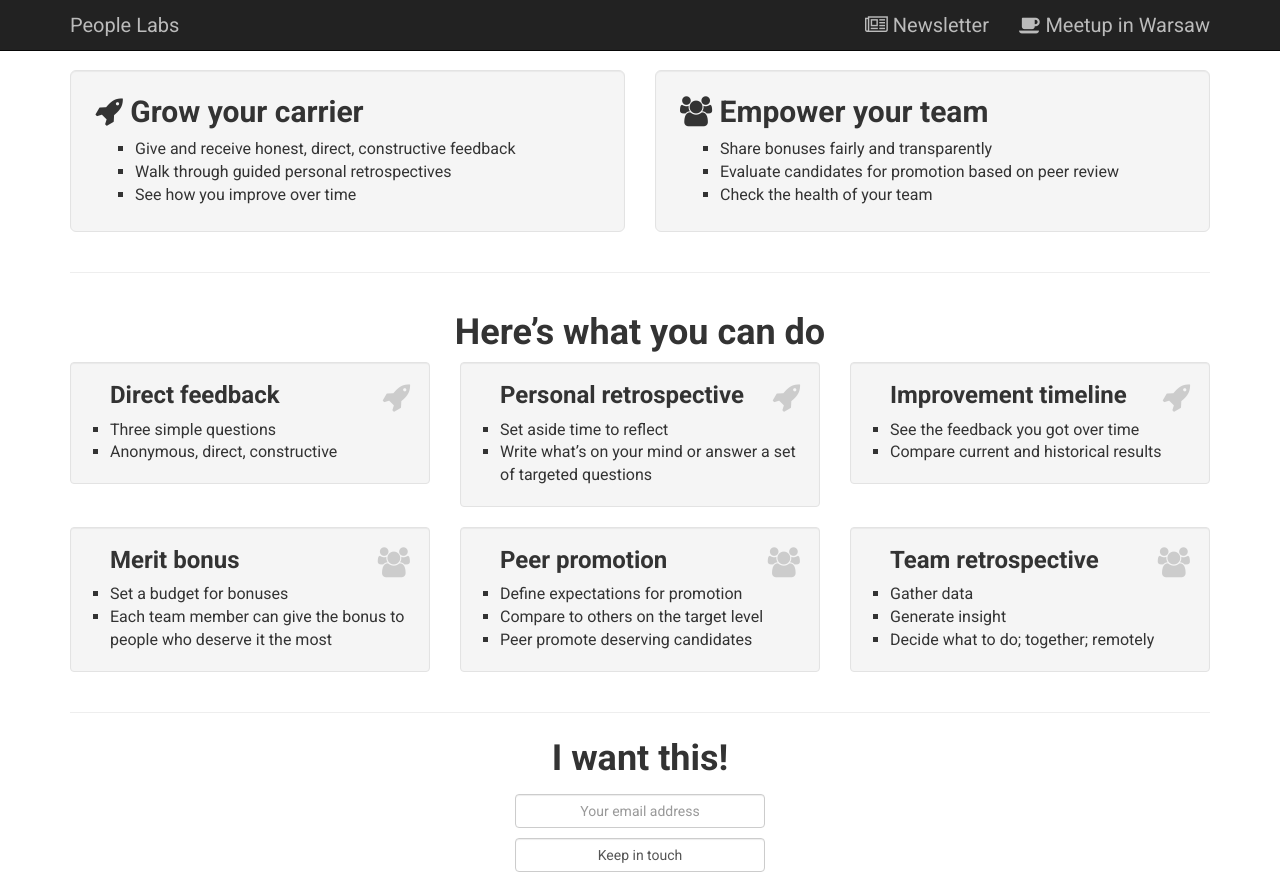
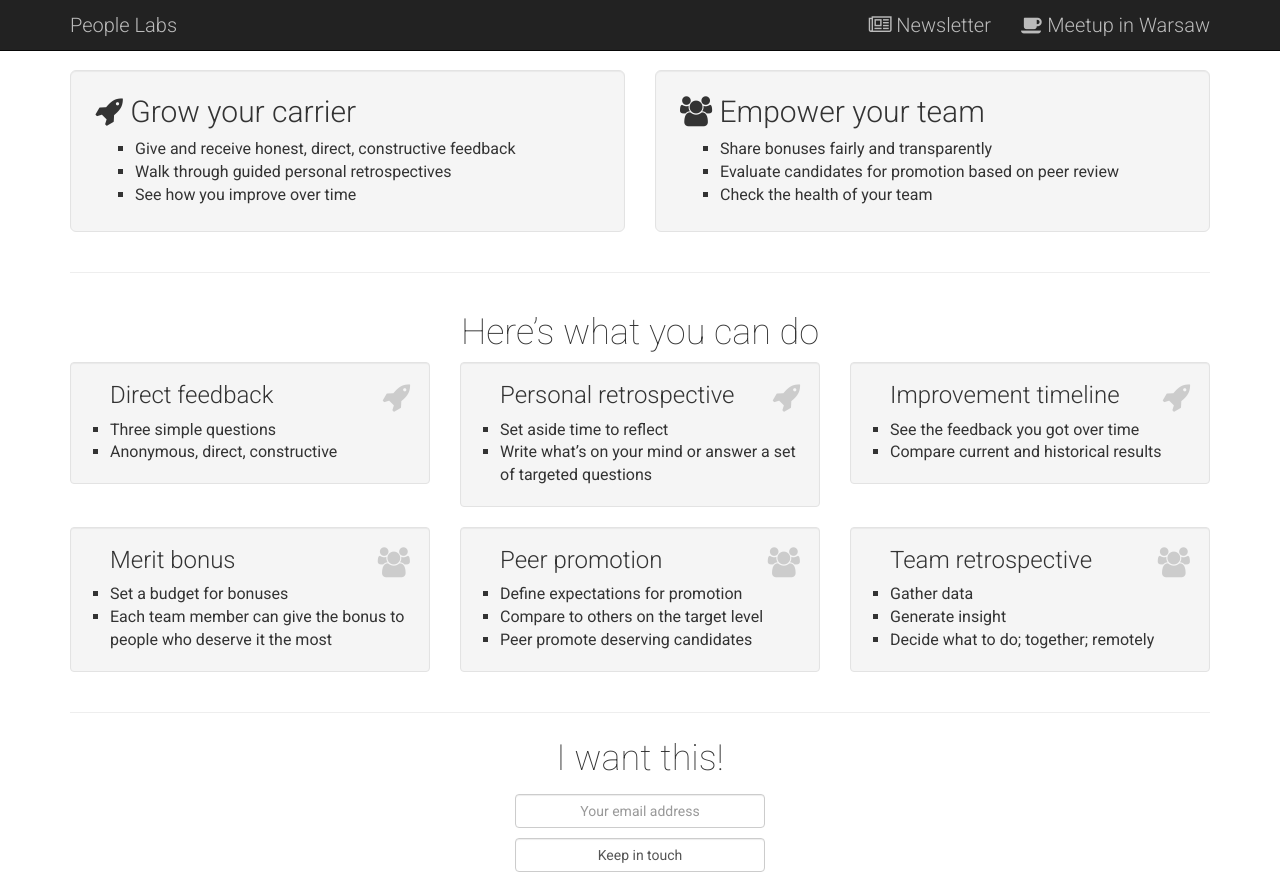
Before and after one commit to tasuk/psfg, a Django app: page /labs in a window 1280 px wide. Run offline with Django 3.2, Linux system fonts and the light colour scheme; some libraries are stand-ins or nearby versions.

Commit message:
Better font weights

```diff
--- a/homepage/templates/index.html
+++ b/homepage/templates/index.html
@@ -2,7 +2,7 @@
 <html>
 <head>
     <title>People Skills For Geeks</title>
-    <link rel="stylesheet" href="//fonts.googleapis.com/css?family=Roboto:400,700,400italic,700italic">
+    <link rel="stylesheet" href="//fonts.googleapis.com/css?family=Roboto:100,300,400">
     <link rel="stylesheet" href="//maxcdn.bootstrapcdn.com/font-awesome/4.3.0/css/font-awesome.min.css">
     <link rel="stylesheet" href="//maxcdn.bootstrapcdn.com/bootstrap/3.3.2/css/bootstrap.min.css">
     <script src="//ajax.googleapis.com/ajax/libs/jquery/1.11.2/jquery.min.js"></script>
@@ -10,12 +10,12 @@
     <meta name="viewport" content="width=device-width, initial-scale=1">
     <style>
         body { padding-top: 70px; font-family: "Roboto"; font-size: 16px; }
-        .navbar { font-size: 20px; }
+        .navbar { font-size: 20px; font-weight: 300; }
         .navbar-brand { font-size: inherit; }
         .navbar-inverse .navbar-brand, .navbar-inverse .navbar-nav>li>a { color: #BBB; }
 
-        h1 { text-align: center; }
-        h1, h2, h3 { font-weight: bold; }
+        h1 { text-align: center; font-weight: 100; }
+        h2, h3 { font-weight: 300; }
         li { list-style-type: square; }
 
         .well ul { margin-bottom: 0px; }
@@ -26,7 +26,7 @@
         form div { text-align: center; }
         .form-inline .form-control { text-align: center; width: 250px; margin: 5px; }
         .form-control { display: inline-block; }
-        form label { font-size: 36px; }
+        form label { font-size: 36px; font-weight: 100; }
     </style>
 </head>
 <body>
```
